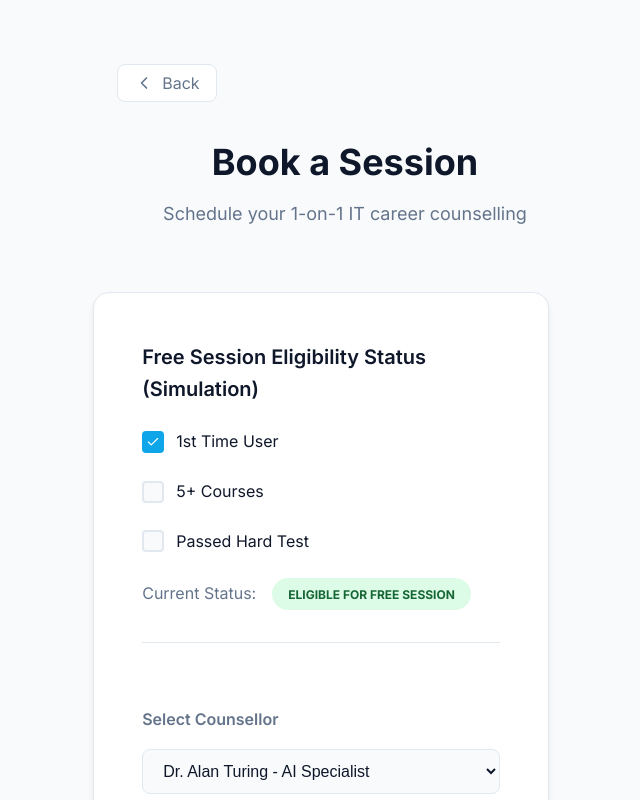
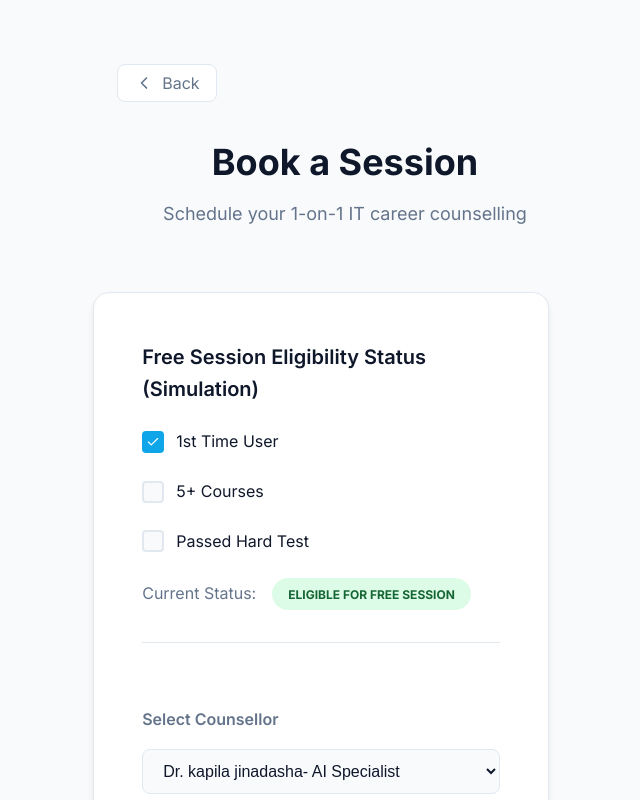
Before and after one commit to diludfernando/Prototype, a React (Vite) app in the folder Frontend/my-react-app/: page /counselling/newbooking in a window 1280 px wide. Shown: the top 800 px of the page, without its empty margins (295-935 px from the left). Built offline with nearby package versions, Linux system fonts and the light colour scheme.

Commit message:
new edits

```diff
--- a/Frontend/my-react-app/src/components/Counselling/NewBooking.jsx
+++ b/Frontend/my-react-app/src/components/Counselling/NewBooking.jsx
@@ -130,9 +130,9 @@ const NewBooking = () => {
                             <label>Select Counsellor</label>
                             <div className="select-wrapper">
                                 <select name="counsellorId" value={formData.counsellorId} onChange={handleChange}>
-                                    <option value="1">Dr. Alan Turing - AI Specialist</option>
-                                    <option value="2">Ada Lovelace - Logic Specialist</option>
-                                    <option value="3">Grace Hopper - Systems Specialist</option>
+                                    <option value="1">Dr. kapila jinadasha- AI Specialist</option>
+                                    <option value="2">jayaindu vithana - Logic Specialist</option>
+                                    <option value="3">chathushi gunawardhna - Systems Specialist</option>
                                 </select>
                             </div>
                         </div>
--- a/Frontend/my-react-app/src/components/Counselling/Payment.jsx
+++ b/Frontend/my-react-app/src/components/Counselling/Payment.jsx
@@ -62,7 +62,7 @@ const Checkout = () => {
             <form className="checkout-form" onSubmit={handleSubmit}>
                 <div className="form-group">
                     <label>Cardholder Name</label>
-                    <input type="text" name="cardHolder" value={formData.cardHolder} onChange={handleChange} placeholder="John Doe" required />
+                    <input type="text" name="cardHolder" value={formData.cardHolder} onChange={handleChange} placeholder="Holder name" required />
                 </div>
 
                 <div className="form-group">
```
